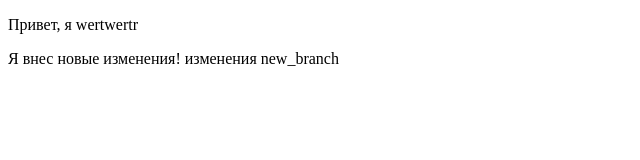
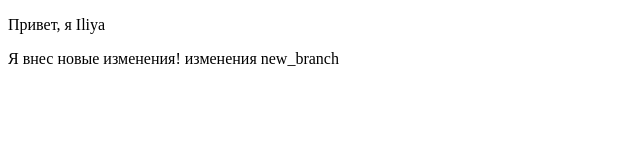
Before and after one commit to iliya-84/webdesign, a plain HTML site: page index.html in a window 1280 px wide. Shown: the full height of the page, 0-640 px from the left. Drawn offline with Linux system fonts and the light colour scheme.

Commit message:
new_08_12_21

```diff
--- a/index.html
+++ b/index.html
@@ -10,7 +10,7 @@
 </head>
 <body>
 <!--todo-vova delay-->
-<p>Привет, я wertwertr </p>
+<p>Привет, я Iliya</p>
   Я внес новые изменения!
 </body>
 </html>
```
Also changed, not shown: new2.txt (deleted), test git.txt (deleted).
